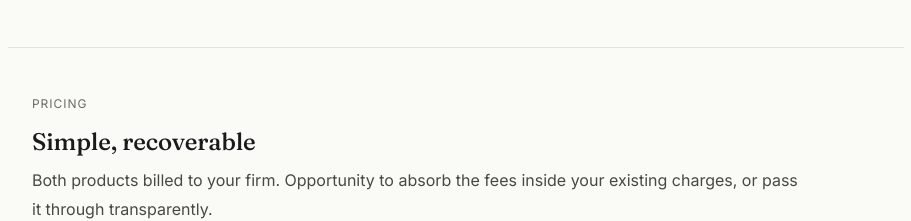
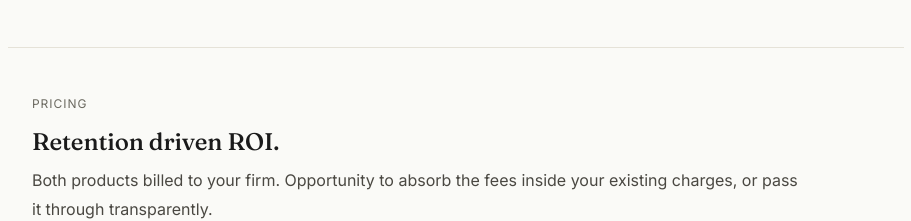
Before and after one commit to edwardk96/uponwillow, a Next.js app: page / in a window 1280 px wide. Shown: the part 2089-2310 px from the top of the page, without its empty margins (184-1095 px from the left). Built offline with nearby package versions, Linux system fonts and the light colour scheme; no server answers.

Commit message:
updated pricing text

```diff
--- a/src/components/sections/pricing.tsx
+++ b/src/components/sections/pricing.tsx
@@ -1,4 +1,3 @@
-import { pricingContent } from "@/content/pricing";
 import { Eyebrow } from "@/components/ui/eyebrow";
 import { ProductTag } from "@/components/ui/product-tag";
 
@@ -8,34 +7,55 @@ export function Pricing() {
       id="pricing"
       className="px-6 py-12 border-b-[0.5px] border-divider"
     >
-      <Eyebrow>{pricingContent.eyebrow}</Eyebrow>
+      <Eyebrow>Pricing</Eyebrow>
       <h2 className="font-serif text-2xl font-medium tracking-[-0.005em] mb-2">
-        {pricingContent.headline}
+        Retention driven ROI.
       </h2>
       <p className="text-3.5 text-secondary leading-[1.8] mb-8 max-w-3xl">
-        {pricingContent.subhead}
+        Both products billed to your firm. Opportunity to absorb the fees
+        inside your existing charges, or pass it through transparently.
       </p>
 
       <div className="grid grid-cols-1 md:grid-cols-2 gap-3.5">
-        {pricingContent.cards.map((card) => (
-          <div
-            key={card.tag}
-            className="p-6 bg-card border-[0.5px] border-divider rounded-lg"
-          >
-            <ProductTag product={card.product}>{card.tag}</ProductTag>
-            <p className="text-3.5 font-medium mt-3.5 mb-1">{card.heading}</p>
+        <div className="p-6 bg-card border-[0.5px] border-divider rounded-lg">
+          <ProductTag product="vault">Upon Vault</ProductTag>
+          <p className="text-3.5 font-medium mt-3.5 mb-1">
+            Per client, while alive
+          </p>
           <p className="font-serif text-8 font-medium leading-[1.8]">
-              {card.price}
+            £5.99
             <span className="font-sans text-3.5 text-tertiary font-normal ml-1">
-                {card.unit}
+              / month
             </span>
           </p>
-            <p className="text-xs text-tertiary mb-3.5">{card.cadence}</p>
+          <p className="text-xs text-tertiary mb-3.5">
+            Billed monthly to your firm
+          </p>
           <p className="text-xs text-secondary leading-[1.8]">
-              {card.description}
+            Pass through to clients, absorb into your fees, or include within a
+            premium tier. Volume discounts available.
           </p>
         </div>
-        ))}
+
+        <div className="p-6 bg-card border-[0.5px] border-divider rounded-lg">
+          <ProductTag product="willow">Willow</ProductTag>
+          <p className="text-3.5 font-medium mt-3.5 mb-1">
+            Per estate, at the time of death
+          </p>
+          <p className="font-serif text-8 font-medium leading-[1.8]">
+            £599
+            <span className="font-sans text-3.5 text-tertiary font-normal ml-1">
+              one-off
+            </span>
+          </p>
+          <p className="text-xs text-tertiary mb-3.5">
+            Billed to your firm when activated
+          </p>
+          <p className="text-xs text-secondary leading-[1.8]">
+            A retention tool, not a client charge. Retaining inherited AuM
+            pays for the cost multiple times over.
+          </p>
+        </div>
       </div>
     </section>
   );
--- a/src/content/pricing.ts
+++ /dev/null
@@ -1,28 +0,0 @@
-export const pricingContent = {
-  eyebrow: "Pricing",
-  headline: "Simple, recoverable",
-  subhead:
-    "Both products billed to your firm. Opportunity to absorb the fees inside your existing charges, or pass it through transparently.",
-  cards: [
-    {
-      product: "vault" as const,
-      tag: "Upon Vault",
-      heading: "Per client, while alive",
-      price: "£5.99",
-      unit: "/ month",
-      cadence: "Billed monthly to your firm",
-      description:
-        "Pass through to clients, absorb into your fees, or include within a premium tier. Volume discounts available.",
-    },
-    {
-      product: "willow" as const,
-      tag: "Willow",
-      heading: "Per estate, at the time of death",
-      price: "£599",
-      unit: "one-off",
-      cadence: "Billed to your firm when activated",
-      description:
-        "A retention tool, not a client charge. Retaining inherited AuM pays for the cost multiple times over.",
-    },
-  ],
-} as const;
```
Lines whose indentation alone changed are shown as unchanged.
